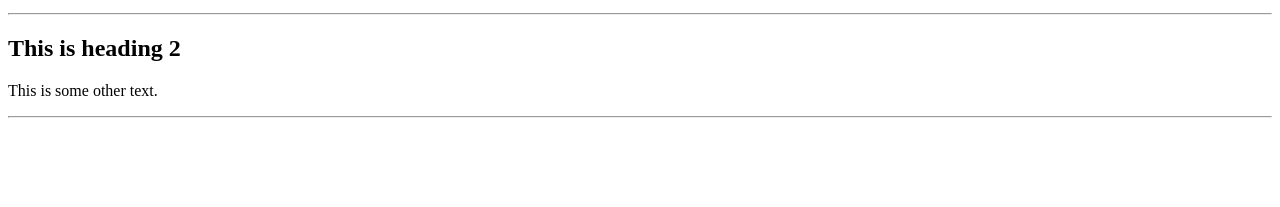
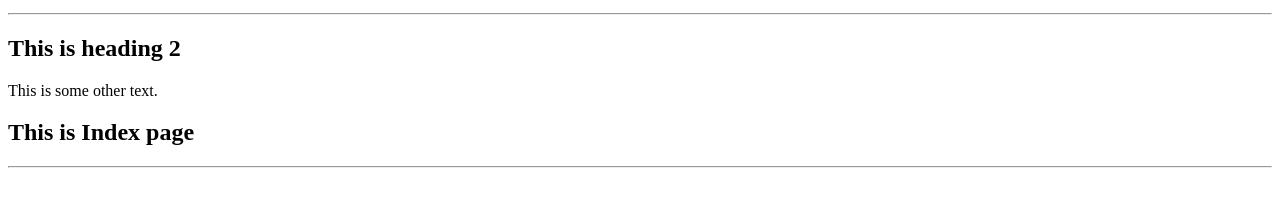
Before and after one commit to sruthi274/Module-3, a plain HTML site: page index.html in a window 1280 px wide. Shown: the part 225-432 px from the top of the page. Drawn offline with Linux system fonts and the light colour scheme.

Commit message:
Index updated

```diff
--- a/index.html
+++ b/index.html
@@ -13,6 +13,7 @@
 <hr>
 <h2>This is heading 2</h2>
 <p>This is some other text.</p>
+<h2>This is Index page</h2>
 <hr>
 </body>
 </html>
```
